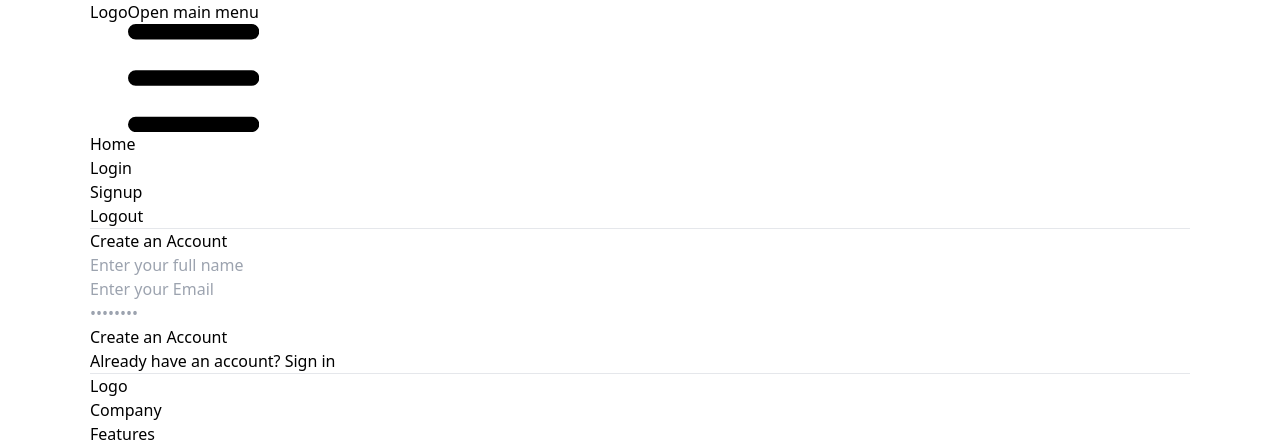
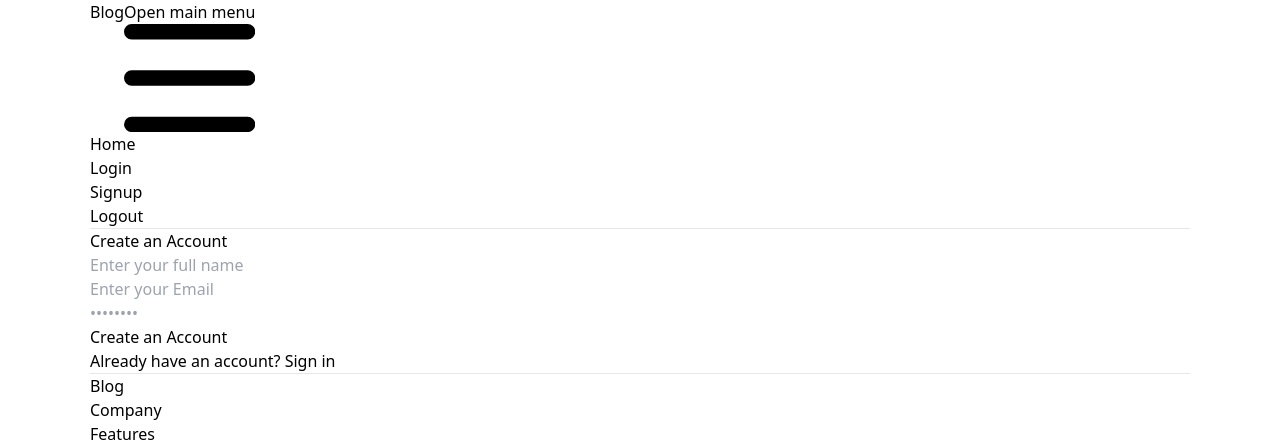
Before and after one commit to devoleper-samreen/Blog-App, a React (Vite) app: page /signup in a window 1280 px wide. Shown: the top 448 px of the page. Built offline with nearby package versions, Linux system fonts and the light colour scheme; no server answers.

Commit message:
Update branding in Footer and Header components to replace 'Logo' with 'Blog'

```diff
--- a/src/components/footer/Footer.jsx
+++ b/src/components/footer/Footer.jsx
@@ -9,7 +9,7 @@ function Footer() {
                 <div className="mx-auto w-full max-w-screen-xl p-4 py-6 lg:py-8">
                     <div className="md:flex md:justify-between">
                         <div className="mb-6 md:mb-0 text-3xl font-bold">
-                            Logo
+                            Blog
                         </div>
                         <div className="grid grid-cols-2 gap-8 sm:gap-6 sm:grid-cols-3">
                             <div>
--- a/src/components/header/Header.jsx
+++ b/src/components/header/Header.jsx
@@ -46,7 +46,7 @@ function Header() {
             <nav className="bg-white border-gray-200 dark:bg-gray-900">
                 <div className="max-w-screen-xl flex flex-wrap items-center justify-between mx-auto p-4">
                     <Link to='/' className='h-8 font text-3xl'>
-                        Logo
+                        Blog
                     </Link>
 
                     <button
```
